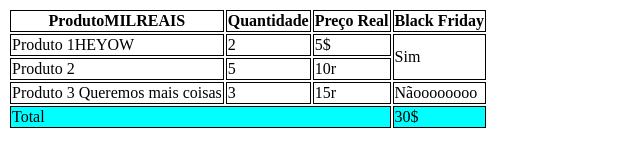
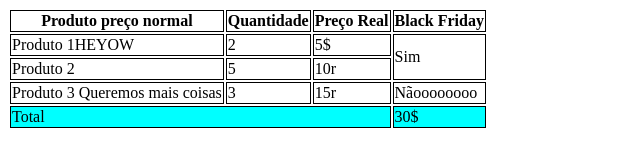
Before and after one commit to NickFBes/aula-tabela, a plain HTML site: page index.html in a window 1280 px wide. Shown: the full height of the page, 0-640 px from the left. Drawn offline with Linux system fonts and the light colour scheme.

Commit message:
mudando para preço normal

```diff
--- a/index.html
+++ b/index.html
@@ -19,7 +19,7 @@
         <!-- cabeçalho -->
        <thead>
             <tr>
-                <th>ProdutoMILREAIS</th>
+                <th>Produto preço normal</th>
                 <th>Quantidade</th>
                 <th>Preço Real</th>
                 <th>Black Friday</th>
```
